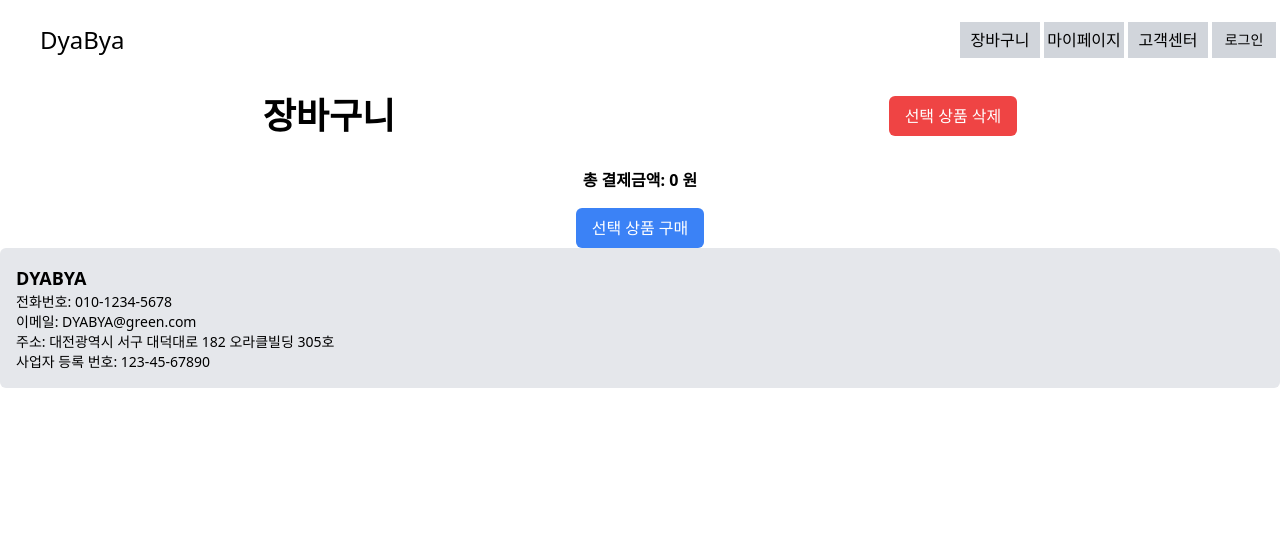
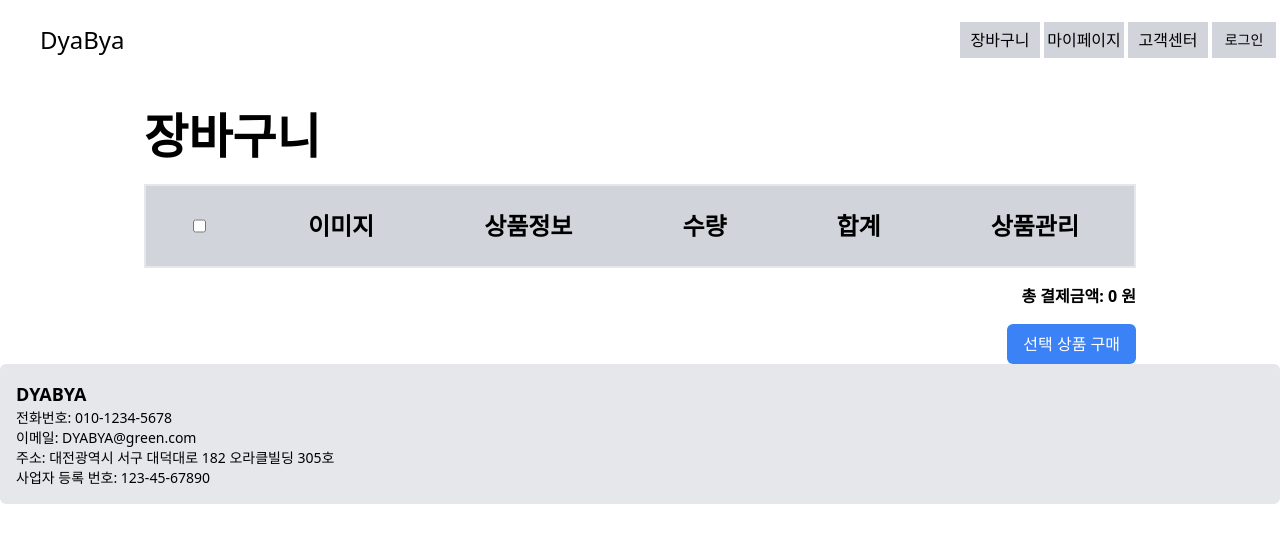
Before and after one commit to kimwoojin123/KDT-IaaS-1team-ERP, a Next.js app in the folder user/: page /cart in a window 1280 px wide. Shown: the top 542 px of the page. Built offline with nearby package versions, Linux system fonts and the light colour scheme.

Commit message:
user cart 페이지 항목 변경

```diff
--- a/user/app/cart/page.tsx
+++ b/user/app/cart/page.tsx
@@ -1,19 +1,18 @@
-'use client'
+"use client";
 
-import { useEffect, useState } from 'react';
+import { useEffect, useState } from "react";
 import base64, { decode } from "js-base64";
-import { useRouter } from 'next/navigation'
-
+import { useRouter } from "next/navigation";
 
 const getUsernameSomehow = () => {
   const token = localStorage.getItem("token");
 
   if (token) {
     try {
-      const payload = token.split('.')[1];
+      const payload = token.split(".")[1];
       const decodedPayload = decode(payload);
       const payloadObject = JSON.parse(decodedPayload);
-      return payloadObject.username
+      return payloadObject.username;
     } catch (error) {
       console.error("Error parsing token:", error);
     }
@@ -22,16 +21,15 @@ const getUsernameSomehow = () => {
   return null;
 };
 
-interface CartItem{
-  productName:string
-  price : number
-  adddate: string
+interface CartItem {
+  productName: string;
+  price: number;
+  adddate: string;
   cartItemId: number;
-  cartKey:number;
-  productKey:number;
-  quantity:number;
+  cartKey: number;
+  productKey: number;
+  quantity: number;
 }
-
 
 export default function CartPage() {
   const [cartItems, setCartItems] = useState<CartItem[]>([]);
@@ -42,14 +40,14 @@ export default function CartPage() {
     const username = getUsernameSomehow();
 
     if (!username) {
-      console.error('사용자명을 찾을 수 없습니다.');
+      console.error("사용자명을 찾을 수 없습니다.");
       return;
     }
 
     fetch(`/userCart?username=${username}`)
       .then((response) => {
         if (!response.ok) {
-        throw new Error('장바구니 데이터를 가져오는데 실패했습니다.');
+          throw new Error("장바구니 데이터를 가져오는데 실패했습니다.");
         }
         return response.json();
       })
@@ -57,38 +55,33 @@ export default function CartPage() {
         setCartItems(data);
       })
       .catch((error) => {
-      console.error('Error fetching user cart:', error);
+        console.error("Error fetching user cart:", error);
       });
   }, []);
-
-
-
 
   const handleCheckboxChange = (index: number) => {
     const selectedIndex = selectedCartItems.indexOf(index);
     if (selectedIndex === -1) {
       setSelectedCartItems([...selectedCartItems, index]);
     } else {
-        const updatedSelected = selectedCartItems.filter((item) => item !== index);
+      const updatedSelected = selectedCartItems.filter(
+        (item) => item !== index
+      );
       setSelectedCartItems(updatedSelected);
     }
   };
-
-
-
 
   const handleDelete = async () => {
     try {
       const deleteRequests = selectedCartItems.map((index) => {
         const cartItemId = cartItems[index].cartKey;
-          console.log('DELETE 요청 URL:', `/deleteCartItem/${cartItemId}`);
-          console.log('DELETE 요청 데이터:', { cartItemId }); // 데이터 확인을 위해 출력
+        console.log("DELETE 요청 URL:", `/deleteCartItem/${cartItemId}`);
+        console.log("DELETE 요청 데이터:", { cartItemId }); // 데이터 확인을 위해 출력
         return fetch(`/deleteCartItem/${cartItemId}`, {
-            method: 'DELETE',
-          })
-          .then((response) => {
+          method: "DELETE",
+        }).then((response) => {
           if (!response.ok) {
-              throw new Error('장바구니 항목 삭제에 실패했습니다.');
+            throw new Error("장바구니 항목 삭제에 실패했습니다.");
           }
           return response.json();
         });
@@ -96,92 +89,104 @@ export default function CartPage() {
 
       const deleteResults = await Promise.all(deleteRequests);
 
-    const isDeleteSuccess = deleteResults.every((result) => result.message === '장바구니 항목이 성공적으로 삭제되었습니다.');
+      const isDeleteSuccess = deleteResults.every(
+        (result) =>
+          result.message === "장바구니 항목이 성공적으로 삭제되었습니다."
+      );
 
       if (isDeleteSuccess) {
-      const updatedCartItems = cartItems.filter((_, index) => !selectedCartItems.includes(index));
+        const updatedCartItems = cartItems.filter(
+          (_, index) => !selectedCartItems.includes(index)
+        );
         setCartItems(updatedCartItems);
         setSelectedCartItems([]);
       } else {
-      throw new Error('일부 장바구니 항목이 삭제되지 않았습니다.');
+        throw new Error("일부 장바구니 항목이 삭제되지 않았습니다.");
       }
     } catch (error) {
-    console.error('Error deleting cart items:', error);
+      console.error("Error deleting cart items:", error);
     }
   };
 
-
-
   const handlePurchase = () => {
-  const selectedItems = cartItems.filter((_, index) => selectedCartItems.includes(index));
-  const productPrice = selectedItems.map(item => item.price)
-  const productNames = selectedItems.map(item => item.productName);
-  const productKeys = selectedItems.map(item => item.productKey);
-  const quantities = selectedItems.map(item => item.quantity);
+    const selectedItems = cartItems.filter((_, index) =>
+      selectedCartItems.includes(index)
+    );
+    const productPrice = selectedItems.map((item) => item.price);
+    const productNames = selectedItems.map((item) => item.productName);
+    const productKeys = selectedItems.map((item) => item.productKey);
+    const quantities = selectedItems.map((item) => item.quantity);
     const totalPrice = selectedItems.reduce((acc, curr) => acc + curr.price, 0);
 
-  router.push(`/productDetail/purchase?productName=${productNames.join(',')}&price=${productPrice.join(',')}&quantity=${quantities.join(',')}&totalPrice=${totalPrice}&productKey=${productKeys.join(',')}`,
+    router.push(
+      `/productDetail/purchase?productName=${productNames.join(
+        ","
+      )}&price=${productPrice.join(",")}&quantity=${quantities.join(
+        ","
+      )}&totalPrice=${totalPrice}&productKey=${productKeys.join(",")}`
     );
   };
 
-
   const getTotalPrice = (): number => {
-  const selectedItems = cartItems.filter((_, index) => selectedCartItems.includes(index));
+    const selectedItems = cartItems.filter((_, index) =>
+      selectedCartItems.includes(index)
+    );
     return selectedItems.reduce((acc, curr) => acc + curr.price, 0);
   };
 
-
-
   return (
-  <div className="w-70vw mx-auto h-full flex flex-col items-center">
+    <div className="w-70vw mx-auto h-full flex flex-col items-start ml-36 mr-36">
       {/* 장바구니 카테고리 */}
-    <div className="flex justify-around items-center w-full p-4">
-      <h1 className="text-4xl font-bold">장바구니</h1>
-      <button
-        className="bg-red-500 text-white px-4 py-2 rounded-md"
-        onClick={handleDelete}
-      >
-        선택 상품 삭제
-      </button>
+      <div className="flex justify-center w-full p-4"></div>
+      <h1 className="text-5xl font-bold">장바구니</h1>
+      <br />
+      {/* 장바구니 아이템 목록 */}
+      <div className="border-2 w-full flex justify-around px-0 py-4  bg-gray-300">
+        <input type="checkbox" className="w-1/8" /> {/* 체크박스 너비 조정 */}
+        <div className="p-2 text-2xl font-bold text-center">이미지</div>
+        <div className="p-2 text-2xl font-bold text-center">상품정보</div>
+        <div className="p-2 text-2xl font-bold text-center">수량</div>
+        <div className="p-2 text-2xl font-bold text-center">합계</div>
+        <div className="p-2 text-2xl font-bold text-center">상품관리</div>
       </div>
-    {/* 장바구니 아이템 목록 */}
       <ul className="w-full">
         {cartItems.map((item, index) => (
-        <li className="flex justify-around mb-4 border p-4" key={index}>
+          <div className="w-full border" key={index}>
             {/* 체크박스와 이미지 */}
-          <div className="flex items-center">
+            <div className="w-full flex justify-around items-center text-center px-8 py-4">
               <input
                 type="checkbox"
                 checked={selectedCartItems.includes(index)}
                 onChange={() => handleCheckboxChange(index)}
+                className="mr-2 w-1/"
               />
-            {/* 이미지 데이터를 표시하는 부분 */}
               <img
                 src={`/${item.productName}.png`}
                 alt={item.productName}
-              className= "h-20 object-cover ml-12"
+                className="w-1/6 h-20 object-cover"
               />
-          </div>
               {/* 상품 정보 */}
-          <div className="ml-4 flex items-center">
-            <div className="flex flex-col text-right">
-              <p className="font-bold w-60%">{item.productName}</p>
-              <p className="w-60%">{item.adddate}</p>
-              <p className="w-60%">{item.quantity} 개</p>
-              <p className="w-60%">{item.price} 원</p>
+              <p className="font-bold w-1/6">{item.productName}</p>
+              <p className="w-1/6">{item.quantity} 개</p>
+              <p className="w-1/6">{item.price} 원</p>
+              <button
+                className="bg-red-500 text-white px-4 py-2 rounded-md w-1/8"
+                onClick={handleDelete}
+              >
+                상품 삭제
+              </button>
             </div>
           </div>
-        </li>
         ))}
       </ul>
       {/* 총 결제금액 */}
-    <div className="w-60% text-right mt-4">
+      <div className="w-full text-right mt-4">
         <p className="font-bold">총 결제금액: {getTotalPrice()} 원</p>
       </div>
       {/* 상품 구매 버튼 */}
       <button
         onClick={handlePurchase}
-      className="bg-blue-500 text-white px-4 py-2 rounded-md mt-4"
+        className="bg-blue-500 text-white px-4 py-2 rounded-md mt-4 self-end"
       >
         선택 상품 구매
       </button>
```
Lines whose indentation alone changed are shown as unchanged.
